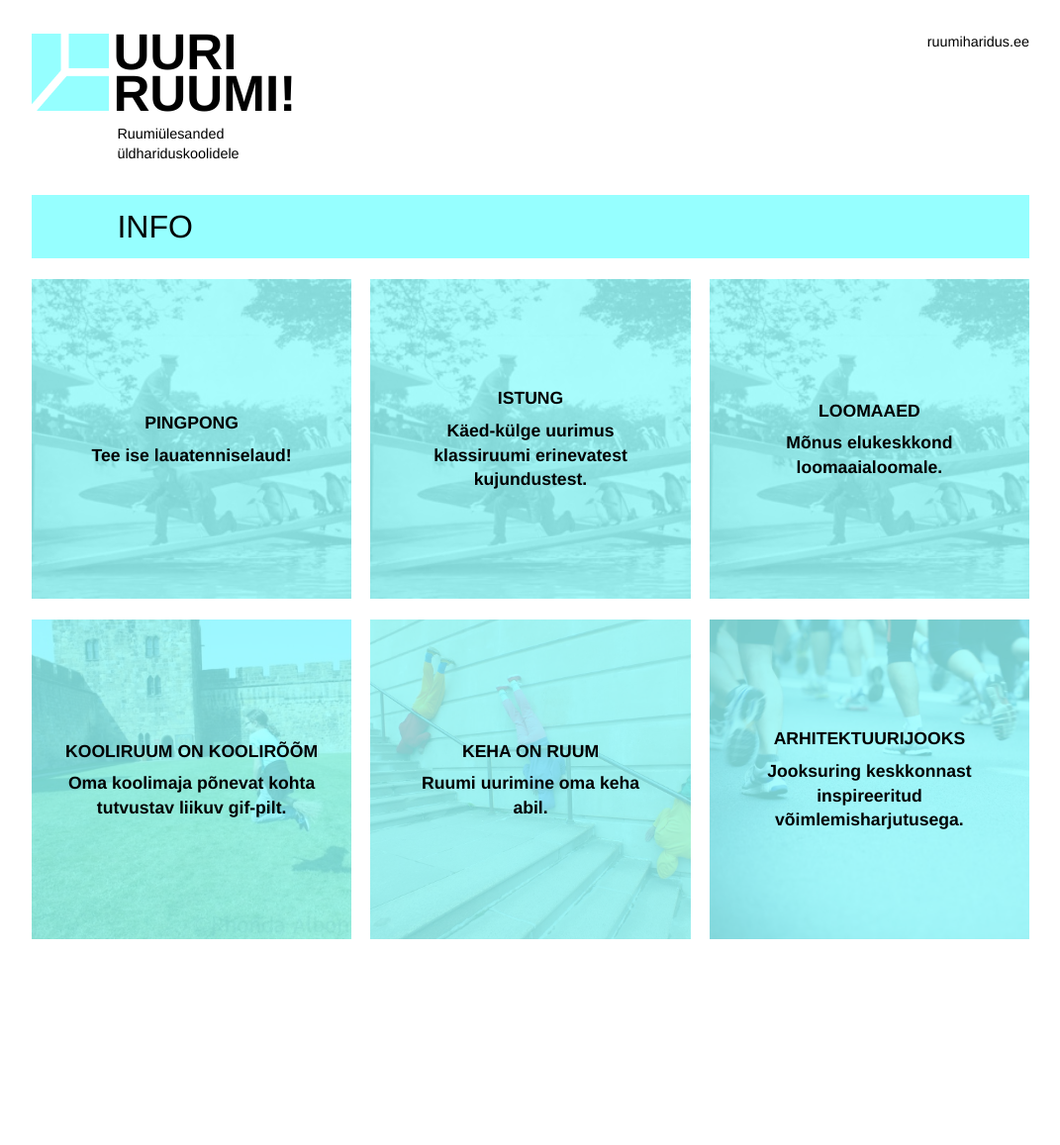
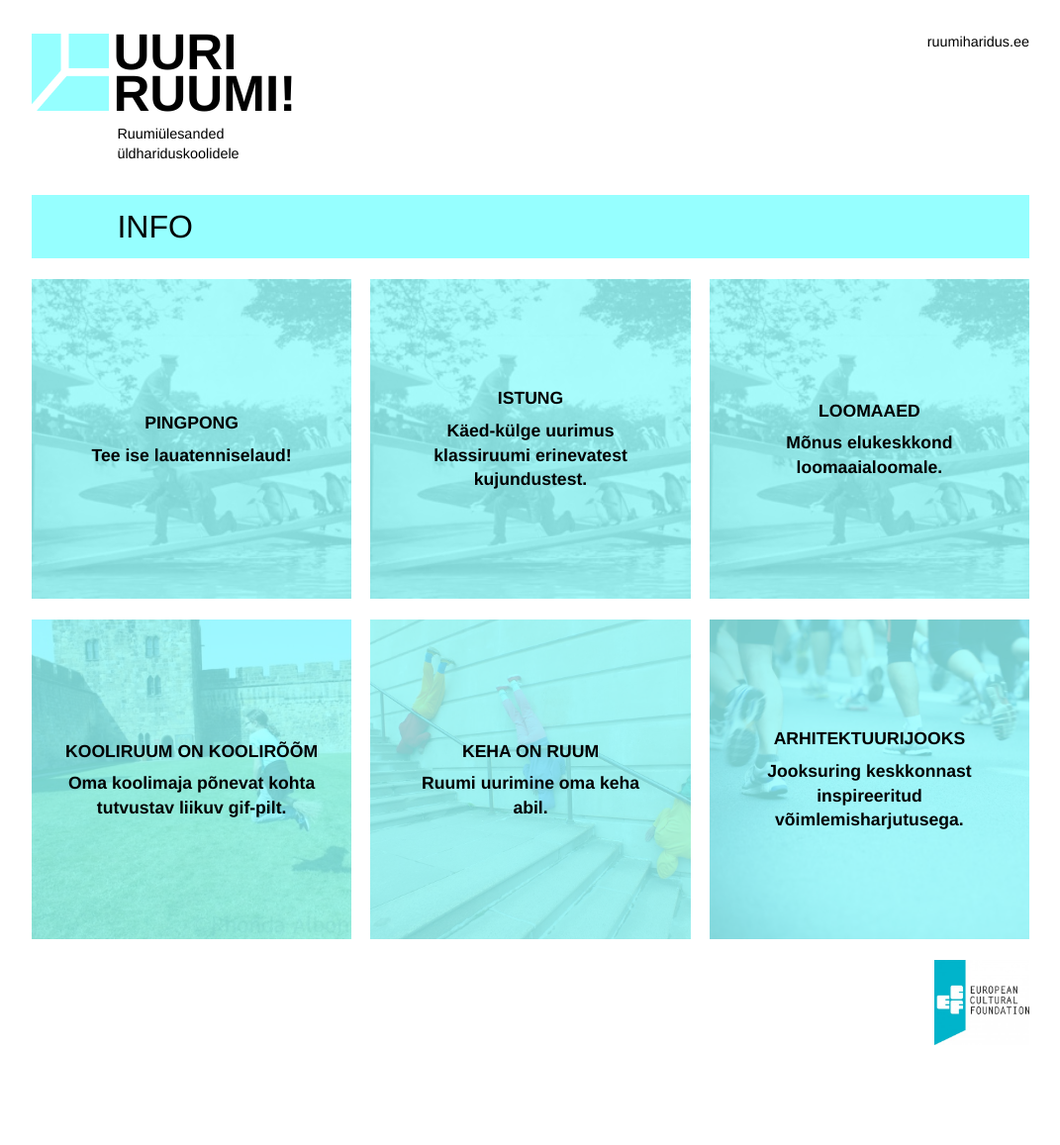
Before and after one commit to ruumiharidus/ruumiharidus.github.io, a Jekyll site: the page built from index.html, in a window 1280 px wide. Shown: the whole page at 99% size, without its empty margins (104-1175 px from the left). Built offline with Jekyll 4.4.1, drawn with Linux system fonts in a browser that asks for light colours; nearby versions of some CDN libraries; before the commit the page ends 1066 px from its top, so only the background shows below that.

Commit message:
footer logo

```diff
--- a/_layouts/main.html
+++ b/_layouts/main.html
@@ -40,9 +40,22 @@
 		</div>
 
 		{{ content }}
+
+		<div class="footer">
+			<img class="footer-logo" src="{{ site.baseurl }}/images/logo1.jpg" alt="ECF">
+		</div>
 	</div>
 </body>
 
 <script src="https://cdnjs.cloudflare.com/ajax/libs/jquery/1.11.3/jquery.min.js"></script>
 <script src="{{ site.baseurl }}/assets/scripts/main.js"></script>
+<script>
+	(function(i,s,o,g,r,a,m){i['GoogleAnalyticsObject']=r;i[r]=i[r]||function(){
+	(i[r].q=i[r].q||[]).push(arguments)},i[r].l=1*new Date();a=s.createElement(o),
+	m=s.getElementsByTagName(o)[0];a.async=1;a.src=g;m.parentNode.insertBefore(a,m)
+	})(window,document,'script','//www.google-analytics.com/analytics.js','ga');
+
+	ga('create', 'UA-1897021-26', 'auto');
+	ga('send', 'pageview');
+</script>
 </html>
--- a/assets/styles/main.scss
+++ b/assets/styles/main.scss
@@ -532,3 +532,11 @@
 		}
 	}
 }
+
+.footer {
+	text-align: right;
+
+	.footer-logo {
+		width: 6rem;
+	}
+}
```
Also changed, not shown: images/pingpong.jpg (added).
